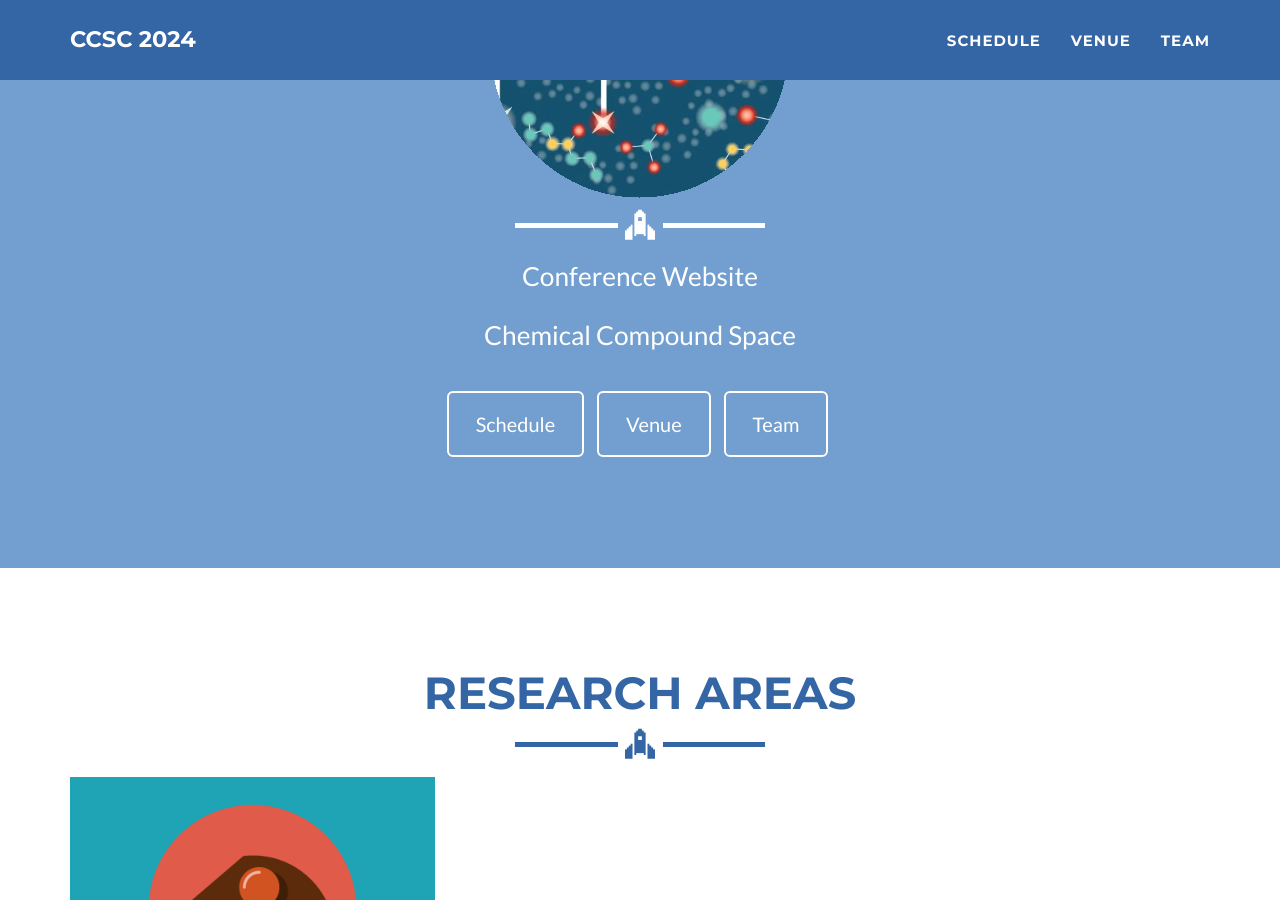
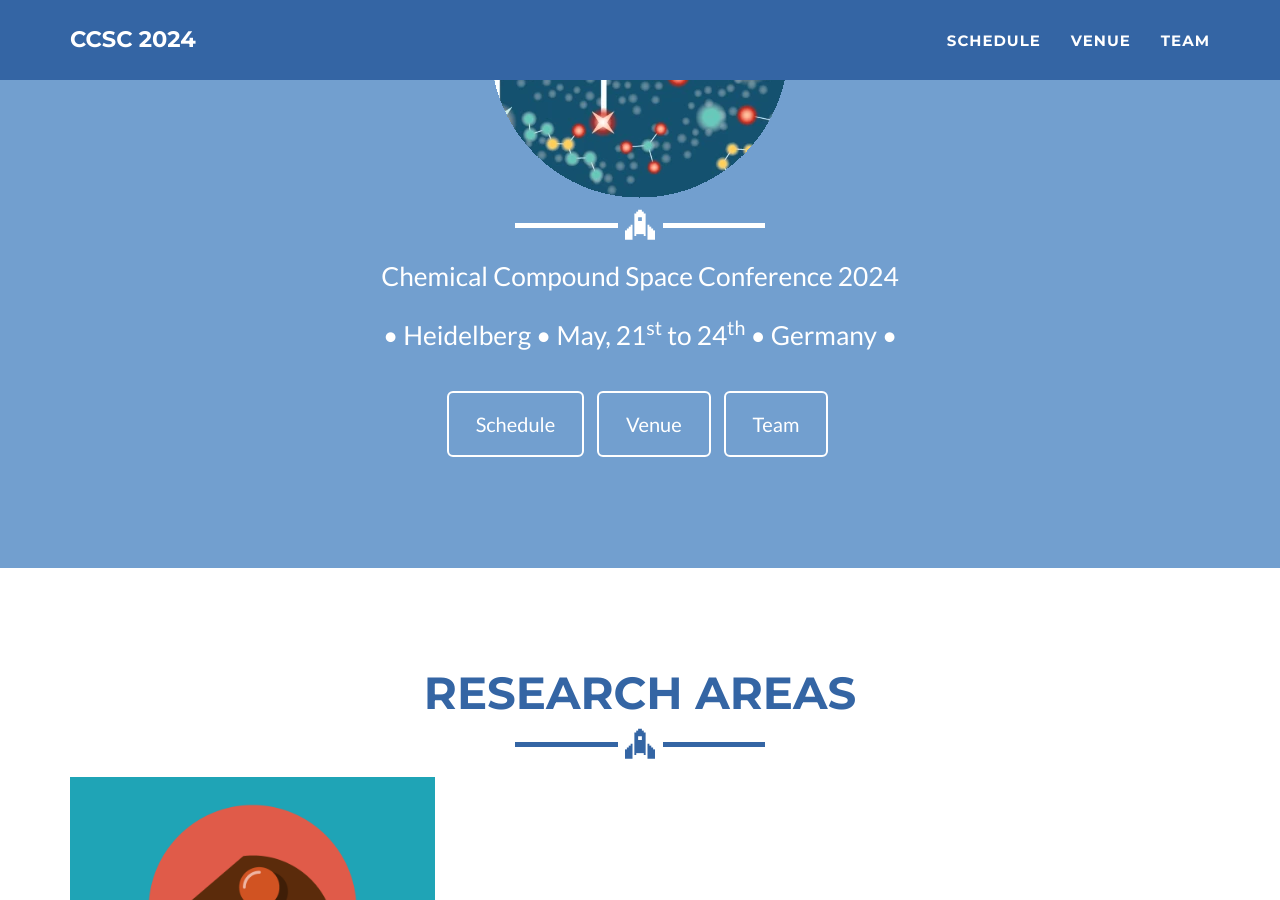
Before and after one commit to ccsc2024/ccsc2024.github.io, a Jekyll site: the page built from _posts/2020-08-01-speaker1.md, in a window 1280 px wide and 900 px high, scrolled down 305 px. Built offline with Jekyll 4.4.1, drawn with Linux system fonts in a browser that asks for light colours.

Commit message:
Update _config.yml

```diff
--- a/_config.yml
+++ b/_config.yml
@@ -2,9 +2,9 @@
 title: CCSC 2024
 email: chemcompspace@gmail.com
 url: https://ccsc2024.github.io/
-description: "Conference Website"
+description: "Chemical Compound Space Conference 2024"
 
-keywords: "Chemical Compound Space"
+keywords: "• Heidelberg • May, 21<sup>st</sup> to 24<sup>th</sup> • Germany •"
 meta_author: Carolin Müller
 
 # Google webmaster tools
```
